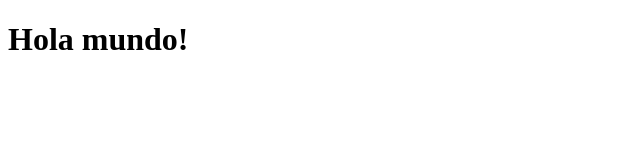
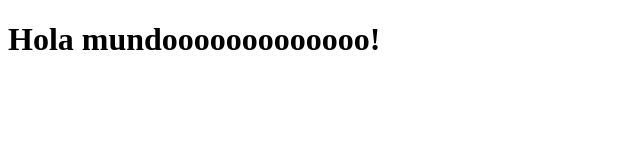
Before and after one commit to angel9891/Ensayo_html, a plain HTML site: page index.html in a window 1280 px wide. Shown: the whole page, without its empty margins (0-640 px from the left). Drawn offline with Linux system fonts and the light colour scheme.

Commit message:
Update index.html

```diff
--- a/index.html
+++ b/index.html
@@ -6,6 +6,6 @@
     <title>Ensayo</title>
 </head>
 <body>
-    <h1>Hola mundo!</h1>
+    <h1>Hola mundooooooooooooo!</h1>
 </body>
 </html>
```
